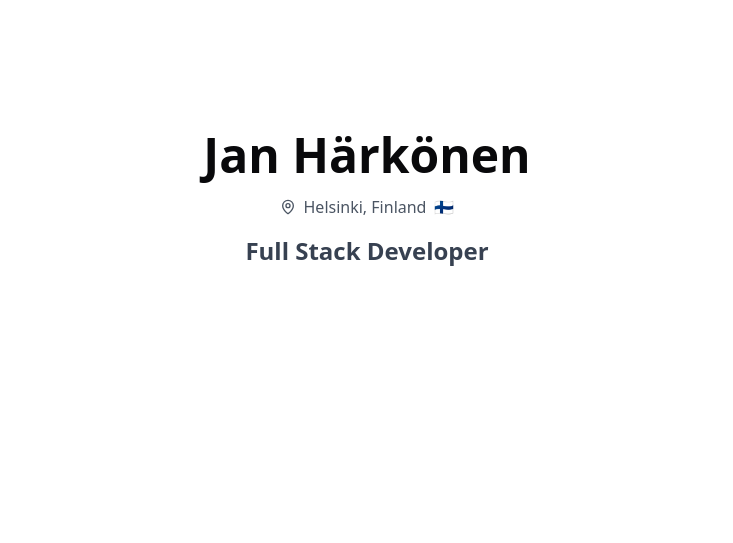
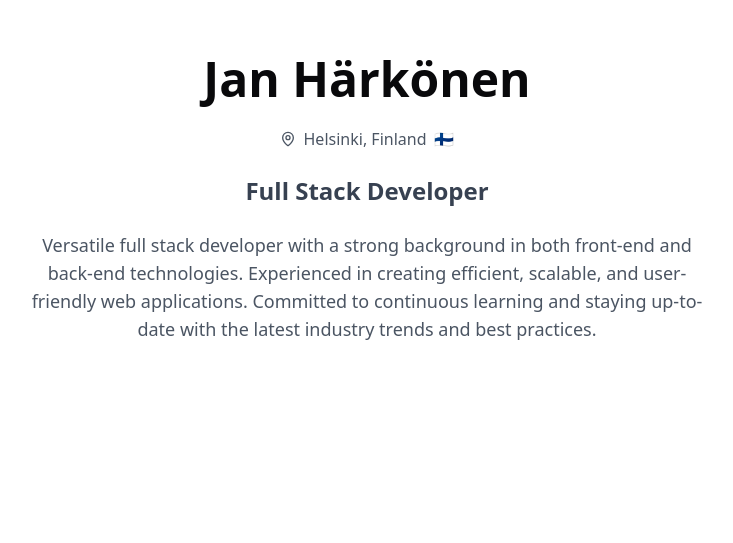
Before and after one commit to janharkonen/JanHarkonenPortfolio, a React (Vite) app: page / in a window 1280 px wide. Shown: the part 257-800 px from the top of the page, without its empty margins (273-1006 px from the left). Built offline with nearby package versions, Linux system fonts and the light colour scheme.

Commit message:
feat: lisää esittelyteksti

```diff
--- a/src/components/Introdution.tsx
+++ b/src/components/Introdution.tsx
@@ -2,7 +2,7 @@ import { MapPin } from "lucide-react"
 
 export default function Introduction() {
     return(
-        <header className="text-center space-y-4">
+        <header className="text-center space-y-6">
           <h1 className="text-5xl font-bold">Jan Härkönen</h1>
           <div className="flex items-center justify-center text-gray-600">
             <MapPin className="w-4 h-4 mr-2" />
@@ -10,6 +10,11 @@ export default function Introduction() {
             <span className="ml-2">&#127467;&#127470;</span>
           </div>
           <h2 className="text-2xl font-semibold text-gray-700">Full Stack Developer</h2>
+          <p className="max-w-2xl mx-auto text-lg text-gray-600">
+            Versatile full stack developer with a strong background in both front-end and back-end technologies.
+            Experienced in creating efficient, scalable, and user-friendly web applications.
+            Committed to continuous learning and staying up-to-date with the latest industry trends and best practices.
+          </p>
         </header>
     )
 }
```
